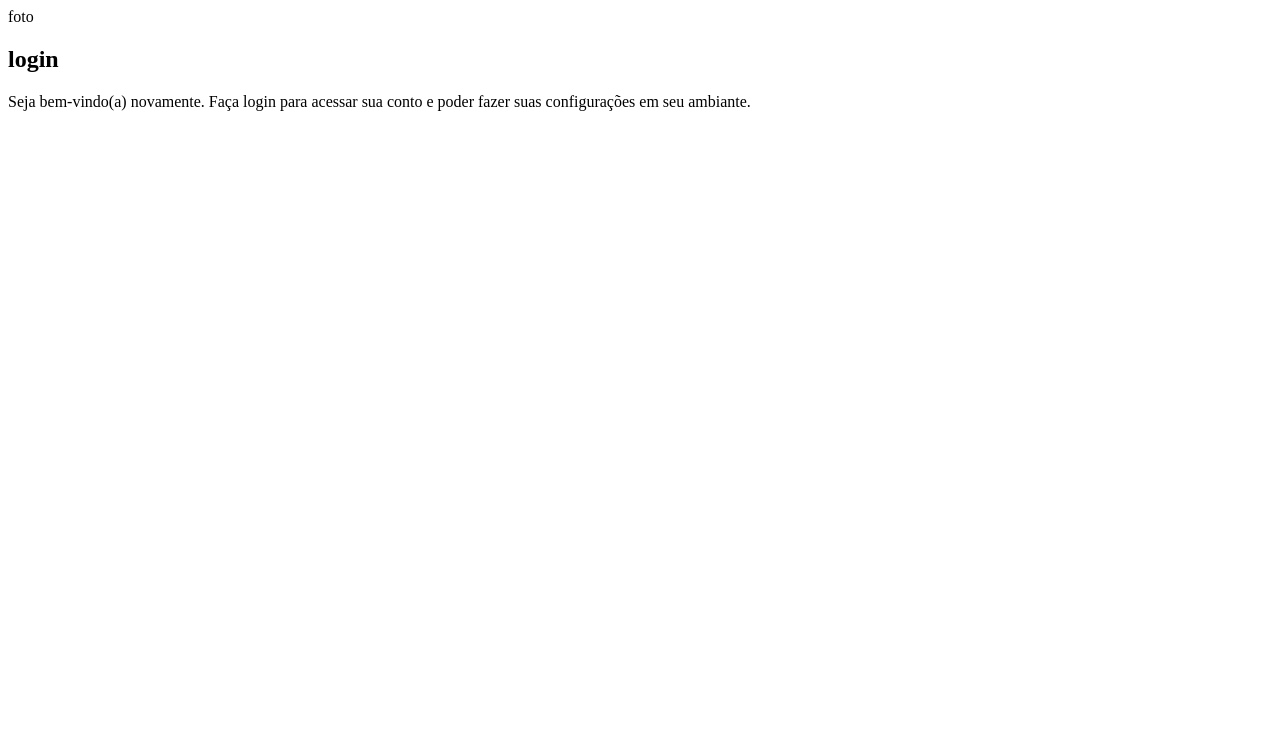
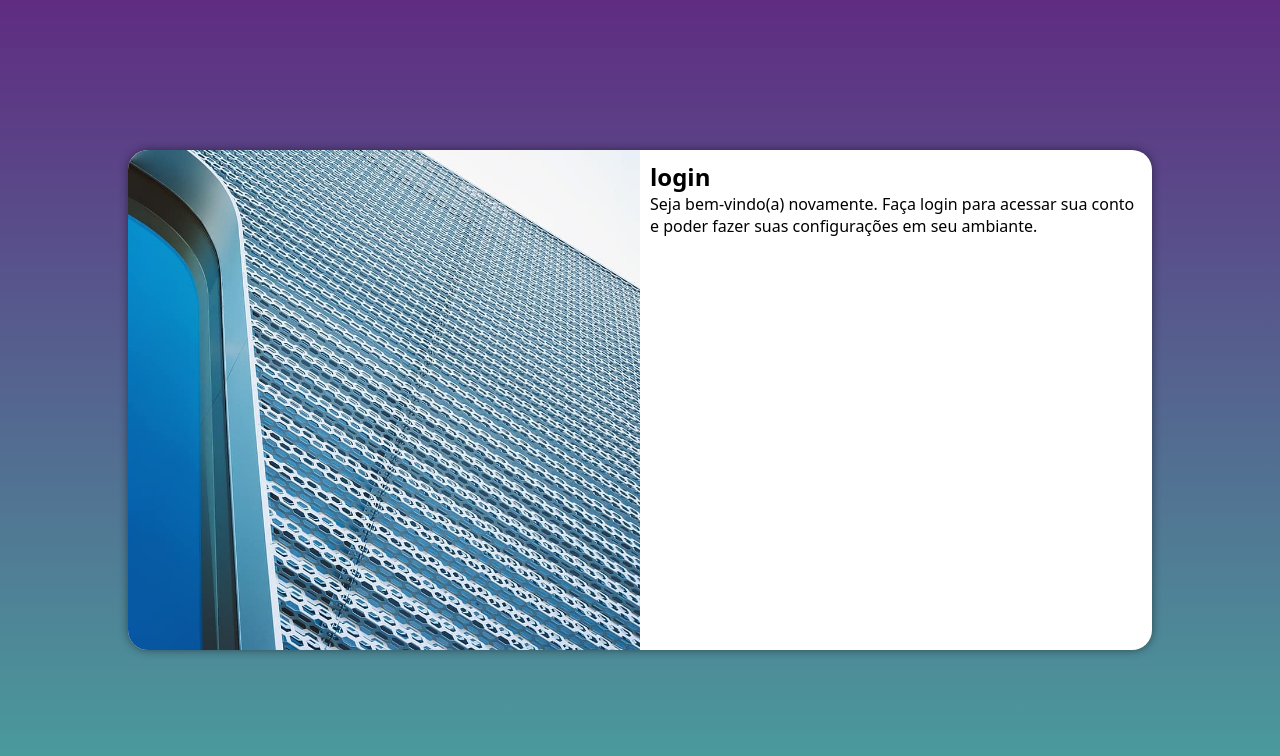
Before and after one commit to Fagner-Bagundes/projeto-login, a plain HTML site: page index.html in a window 1280 px wide. Drawn offline with Linux system fonts and the light colour scheme.

Commit message:
media query para vários aparelhos

```diff
--- /dev/null
+++ b/estilos/mediaquery.css
@@ -0,0 +1,41 @@
+@charset "UTF-8";
+
+@media screen and (min-width:768px) and (max-width: 992px) {
+    body{
+        background-image: linear-gradient(to top,  #49a09d, #5f2c82);
+    }
+    section#login{
+        width: 80vw;
+    }
+
+    section#login >div#imagem{
+        float: left;
+        width: 30%;
+        height: 100%;
+    }
+
+    section#login > #formulario{
+        float: right;
+        width: 70%;
+}
+}
+
+@media screen and (min-width: 992px) {
+    body{
+        background-image: linear-gradient(to top,  #49a09d, #5f2c82);
+    }
+    section#login{
+        width: 80vw;
+    }
+
+    section#login > div#imagem{
+        float: left;
+        width: 50%;
+        height: 100%;
+    }
+
+    section#login > div#formulario{
+        float: right;
+        width: 50%;
+    }
+}
--- a/estilos/style.css
+++ b/estilos/style.css
@@ -5,3 +5,53 @@ Paleta de cores
 Verder: #49a09d
 Lilás: #5f2c82
 */
+
+*{
+    font-family: system-ui, -apple-system, BlinkMacSystemFont, 'Segoe UI', Roboto, Oxygen, Ubuntu, Cantarell, 'Open Sans', 'Helvetica Neue', sans-serif;
+    padding: 0;
+    margin: 0px;
+    box-sizing: border-box;
+}
+
+body, html{
+    background-color: #5f2c82;
+    height: 100vh;
+    width: 100vw;
+}
+
+main{
+    position: relative;
+    height: 100%;
+    width: 100%;
+}
+
+
+section#login{
+    background-color: white;
+    position: absolute;
+    top: 50%;
+    left: 50%;
+    width: 250px;
+    height: 500px;
+    border-radius: 20px;
+    transform: translate(-50%, -50%);
+    overflow: hidden;
+    box-shadow: 0px 0px 10px rgba(0, 0, 0, 0.468);
+    transition: width 0.3s, height 0.3s;
+    -o-transition-timing-function: ease;
+}
+
+section#login> div#imagem{
+    display: block;
+    background-image: url(../imagens/metal.jpg);
+    height: 200px;
+    background-size: cover;
+    background-repeat: no-repeat;
+    background-position: left bottom;
+}
+
+section#login> div#formulario{
+    display: block;
+    padding:10px;
+
+}
--- a/index.html
+++ b/index.html
@@ -5,12 +5,12 @@
     <meta name="viewport" content="width=device-width, initial-scale=1.0">
     <title>Tela de login</title>
     <link rel="stylesheet" href="estilos/style.css">
+    <link rel="stylesheet" href="estilos/mediaquery.css">
 </head>
 <body>
     <main>
         <section id="login">
             <div id="imagem">
-                foto
             </div>
             <div id="formulario">
                 <h1>login</h1>
```
